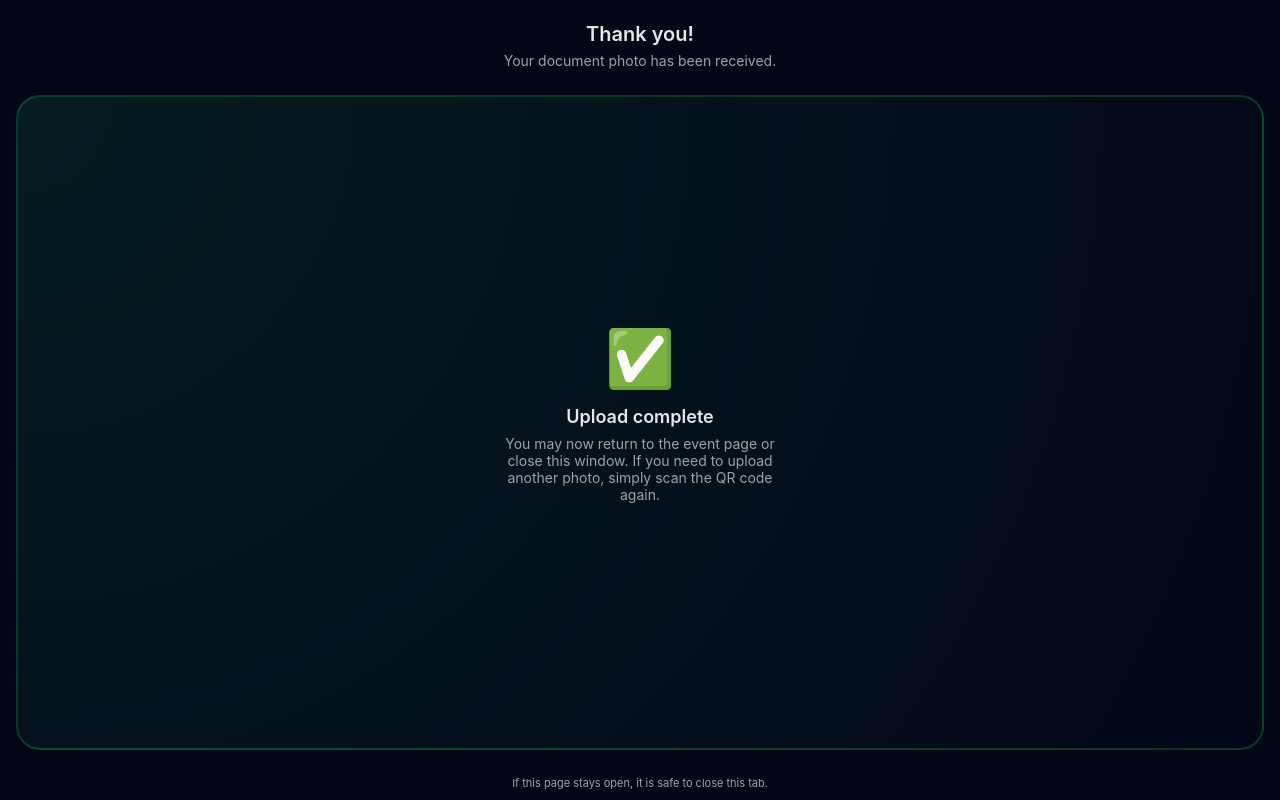
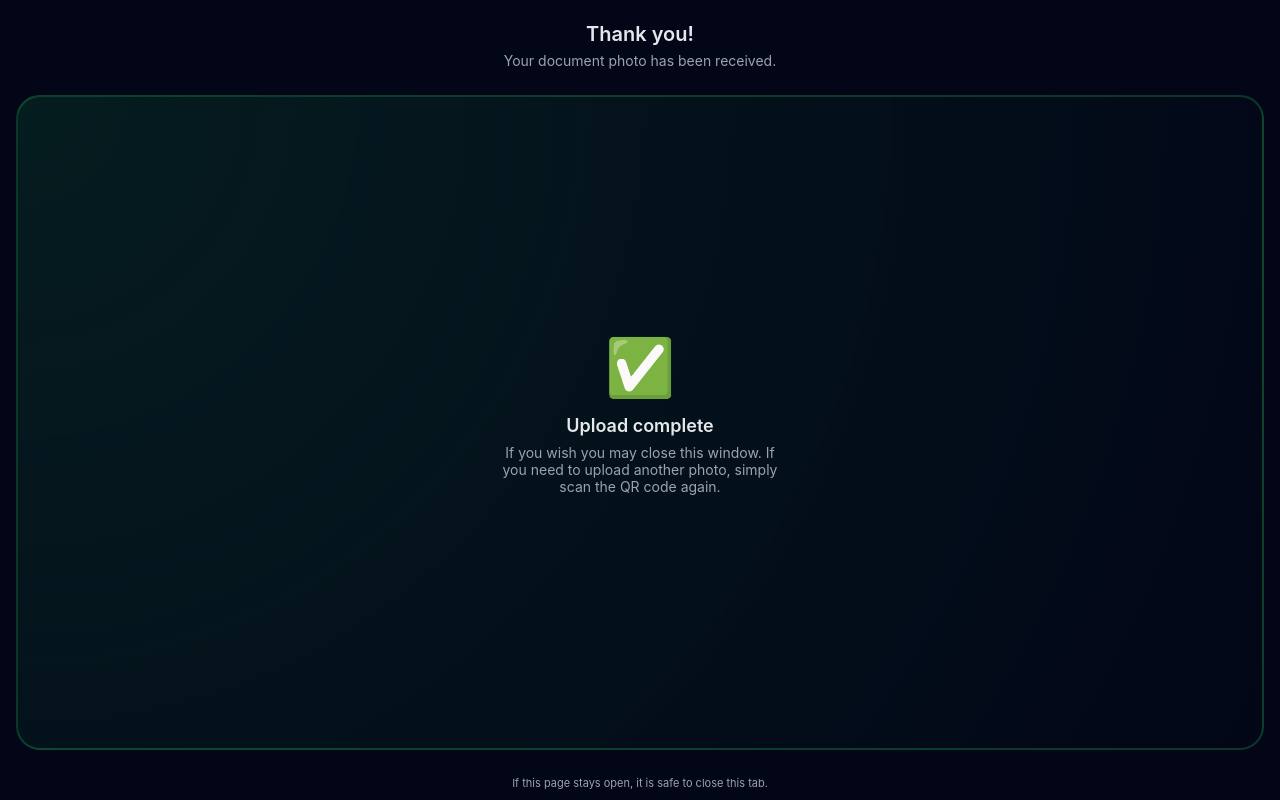
Before and after one commit to nialdarbey/iowa-demo, a plain HTML site: page confirmation.html in a window 1280 px wide. Drawn offline with Linux system fonts and the light colour scheme.

Commit message:
Update confirmation.html

```diff
--- a/confirmation.html
+++ b/confirmation.html
@@ -121,7 +121,7 @@
       <div class="check-icon">✅</div>
       <div class="main-text">Upload complete</div>
       <div class="helper-text">
-        You may now return to the event page or close this window.
+        If you wish you may close this window.
         If you need to upload another photo, simply scan the QR code again.
       </div>
 
```
